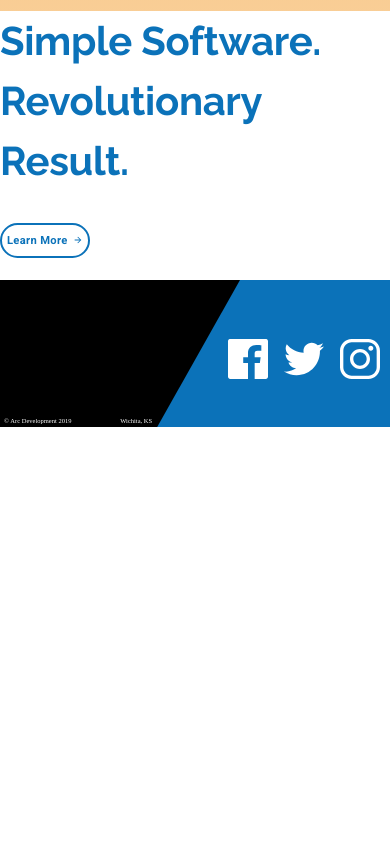
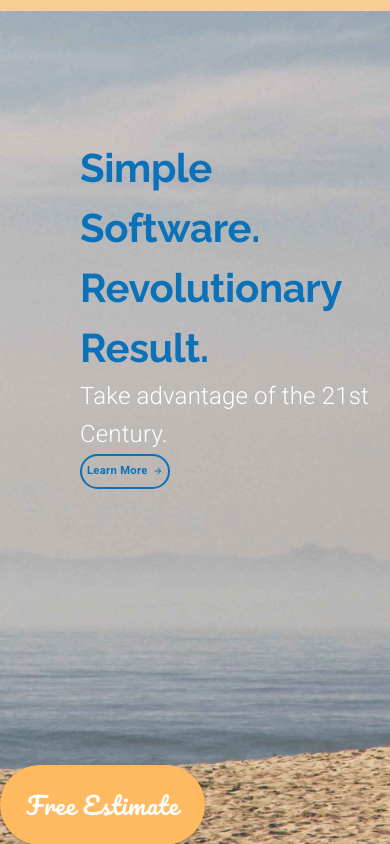
Before and after one commit to NicolaDeastra/MaterialUI-Company-Website, a React (Create React App) app: page / in a window 390 px wide. Shown: the part 5820-6664 px from the top of the page. Before the commit the page ends 6247 px from the top, so only its background shows below. Built offline with nearby package versions, Linux system fonts and the light colour scheme.

Commit message:
add styling Action component

```diff
--- a/src/components/ui/CallToAction.js
+++ b/src/components/ui/CallToAction.js
@@ -4,6 +4,9 @@ import Typography from "@material-ui/core/Typography";
 import { makeStyles, useTheme } from "@material-ui/core/styles";
 import Button from "@material-ui/core/Button";
 import ButtonArrow from "./ButtonArrow";
+
+import background from "../../assets/background.jpg";
+import mobileBackground from "../../assets/mobileBackground.jpg";
 
 const useStyles = makeStyles((theme) => ({
   learnButton: {
@@ -15,6 +18,26 @@ const useStyles = makeStyles((theme) => ({
       marginBottom: "2em",
     },
   },
+  background: {
+    backgroundImage: `url(${background})`,
+    backgroundPosition: "center",
+    backgroundSize: "cover",
+    backgroundRepeat: "no-repeat",
+    height: "60em",
+    width: "100%",
+    [theme.breakpoints.down("md")]: {
+      backgroundImage: `url(${mobileBackground})`,
+    },
+  },
+  estimateButton: {
+    ...theme.typography.estimate,
+    borderRadius: 50,
+    height: 80,
+    width: 205,
+    backgroundColor: theme.palette.common.orange,
+    fontSize: "1.5rem",
+    marginRight: "5em",
+  },
 }));
 
 export default function CallToAction() {
@@ -22,14 +45,19 @@ export default function CallToAction() {
   const theme = useTheme();
 
   return (
-    <Grid container>
-      <Grid item>
+    <Grid
+      container
+      alignItems="center"
+      justify="space-between"
+      className={classes.background}
+    >
+      <Grid item style={{ marginLeft: "5em" }}>
         <Grid container direction="column">
           <Grid item>
             <Typography variant="h2">
               Simple Software. <br /> Revolutionary Result.
             </Typography>
-            <Typography variant="subtitle2">
+            <Typography variant="subtitle2" style={{ fontSize: "1.5rem" }}>
               Take advantage of the 21st Century.
             </Typography>
             <Grid container item>
@@ -45,6 +73,11 @@ export default function CallToAction() {
           </Grid>
         </Grid>
       </Grid>
+      <Grid item>
+        <Button variant="contained" className={classes.estimateButton}>
+          Free Estimate
+        </Button>
+      </Grid>
     </Grid>
   );
 }
```
